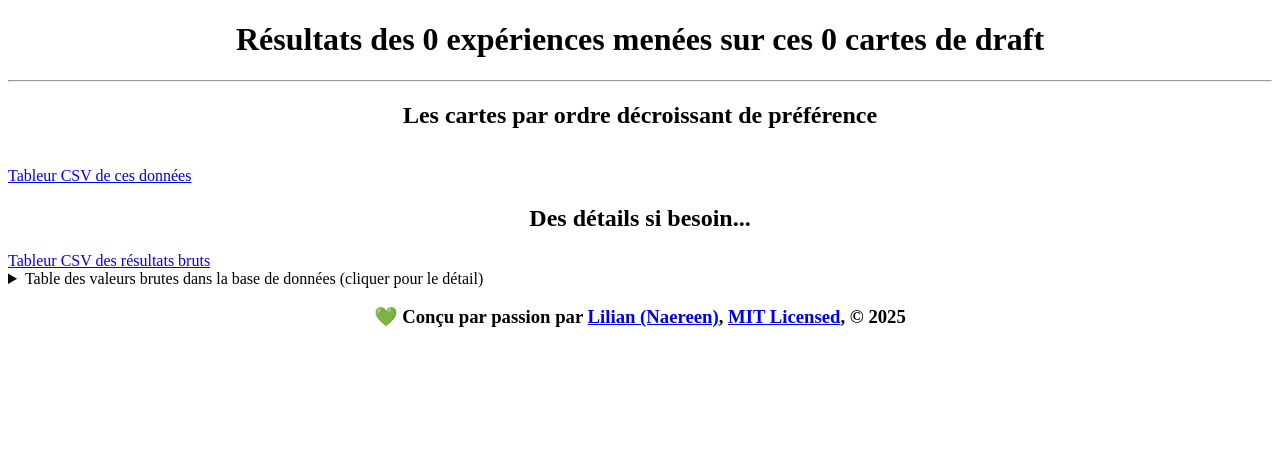
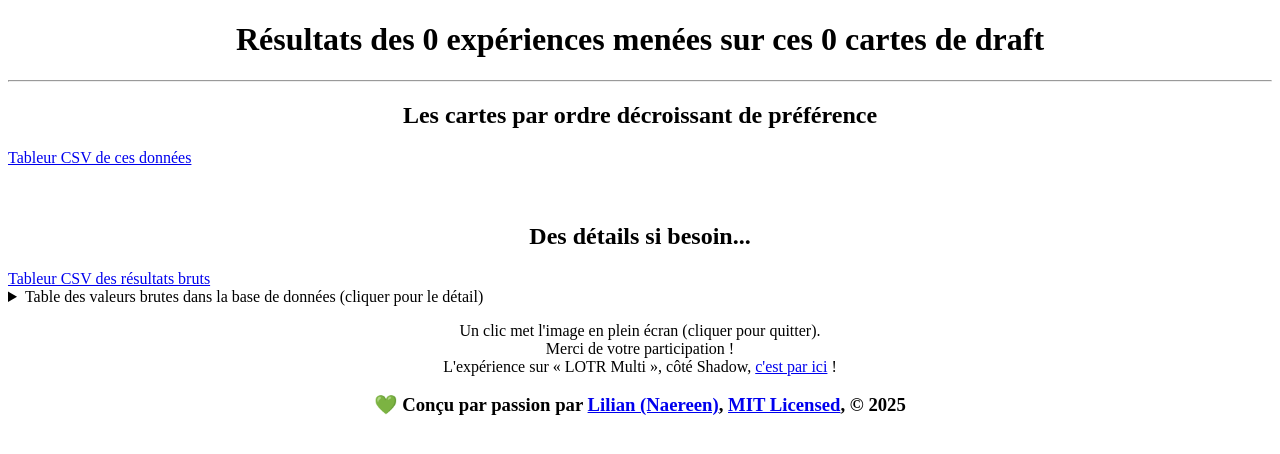
Before and after one commit to Naereen/A-B-testing-of-draft-cards, a PHP site: page /Shadow/resultats.php in a window 1280 px wide. Shown: the top 454 px of the page. Run offline with PHP 8.4, Linux system fonts and the light colour scheme; data comes from the database, SQL or seed files in the repository.

Commit message:
Pages de résultats.

```diff
--- a/Shadow/resultats.php
+++ b/Shadow/resultats.php
@@ -32,13 +32,15 @@
     $lastErrorMessage = $SQLiteDBCursor->lastErrorMsg();
     printf("<script>alert('Échec pour afficher cette base de données.\n(log : « $lastErrorMessage »).\nContacter naereen@crans.org si vous pouvez ?')</script>");
   }
-  printf("<ol class='gallery'>");
+  printf("<div class='gallery'>");
+  printf("<ol>");
   while ($row = $SQLiteResult->fetchArray()) {
     $img = $row[1];
     $caption = substr($img, 0, strrpos($img, "."));
-    printf("<li><b>{$row[0]} votes</b> pour <img src='images/%s' title='%s' alt='%s'></li>\n", rawurlencode($img), $caption, $caption);
+    printf("<li><span>{$row[0]} votes pour</span> <img src='images/%s' title='%s' alt='%s'></li>\n", rawurlencode($img), $caption, $caption);
   }
   printf("</ol>\n");
+  printf("</div>\n");
   printf("</details>\n");
 
   printf("<h2>Des détails si besoin...</h2>\n");
@@ -56,7 +58,11 @@
   printf("</ol>\n");
   printf("</details>\n");
 ?>
-</div>
+<p>
+Un clic met l'image en plein écran (cliquer pour quitter).<br>
+Merci de votre participation !<br>
+L'expérience sur « LOTR Multi », côté Shadow, <a href="index.php">c'est par ici</a> !
+</p>
 <footer>
 <h3>💚 Conçu par passion par <a href="https://github.com/Naereen/A-B-testing-of-draft-cards">Lilian (Naereen)</a>, <a href="https://naereen.mit-license.org/">MIT Licensed</a>, © 2025</h3>
 </footer>
```
Also changed, not shown: Fellowship/resultats.php (+9 -3 lines), demo-resultats-Magic-draft.php (+4 -3 lines).
